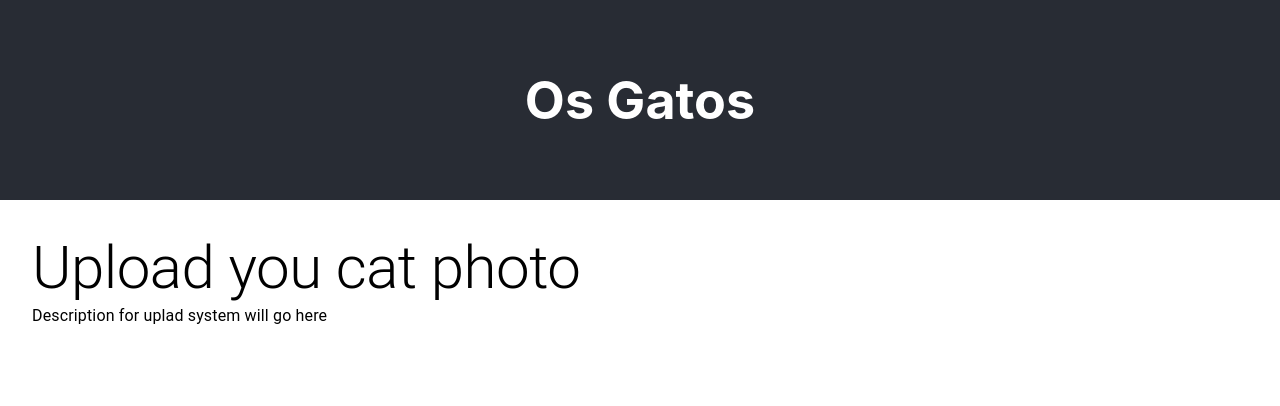
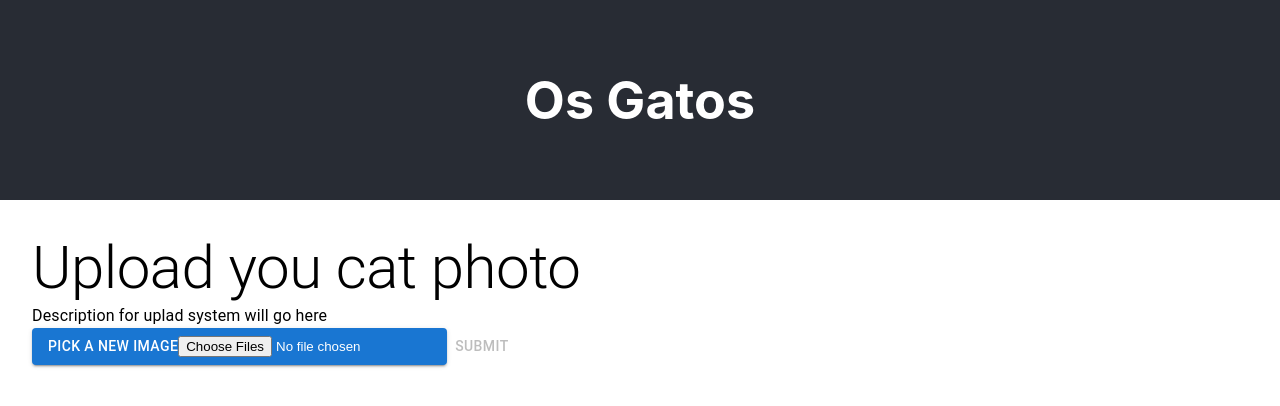
Before and after one commit to pczcanda/os-gatos, a React (Create React App) app: page /upload in a window 1280 px wide. Shown: the top 406 px of the page. Built offline with nearby package versions, Linux system fonts and the light colour scheme.

Commit message:
[R1] - initial upload of image with simple error handling

```diff
--- a/src/constants/api.ts
+++ b/src/constants/api.ts
@@ -1,6 +1,6 @@
 export const API_KEY = `live_ZIfWpCYrAAdXobhNXtim5zvgoYexRHP8ytMRpCyiLyriUpsyfzo0EaUFt2zORfCc`;
 
-export const API = "https://api.thecatapi.com/v1/images/";
+export const API = "https://api.thecatapi.com/v1/images";
 
 export const ENDPOINTS = {
   UPLOAD: `${API}/upload`,
--- a/src/pages/UploadPage/UploadPage.tsx
+++ b/src/pages/UploadPage/UploadPage.tsx
@@ -1,12 +1,68 @@
-import { Box, Typography } from "@mui/material";
+import { Box, Button, Typography } from "@mui/material";
+import { useEffect, useState } from "react";
+import { uploadNewCat } from "../../utils";
 
 const UploadPage: React.FC<{}> = () => {
+  /* state */
+  const [fileToUpload, setFileToUpload] = useState<FileList | null>(null);
+
+  /* effects */
+  useEffect(() => {
+    if (fileToUpload !== null) {
+      console.log(`file: ${fileToUpload.item(0)?.name}`);
+    }
+  }, [fileToUpload]);
+
+  /* events */
+  const handleSelectFile = (e: React.ChangeEvent<HTMLInputElement>) => {
+    setFileToUpload(e.target.files);
+  };
+
+  const handleUploadFile = async (e: React.FormEvent) => {
+    e.preventDefault();
+
+    try {
+      const file = fileToUpload?.item(0);
+      if (!file) {
+        console.log("file issues..");
+        return;
+      }
+
+      console.log("uploading..");
+      const newCat = new FormData();
+      newCat.append("file", file);
+      newCat.append("sub_id", "my-user-1");
+
+      const uploadedImage = await uploadNewCat(newCat);
+
+      console.log("uploaded", uploadedImage);
+    } catch (e) {
+      console.error("upload error", e);
+    }
+  };
+
   return (
     <Box>
       <Typography variant="h2">Upload you cat photo</Typography>
       <Typography variant="body1" data-testid="upload-page-description">
         Description for uplad system will go here
       </Typography>
+
+      <Box component="form" onSubmit={handleUploadFile}>
+        <Button
+          component="label"
+          role={undefined}
+          variant="contained"
+          tabIndex={-1}
+        >
+          Pick a new image
+          <input type="file" onChange={handleSelectFile} multiple />
+        </Button>
+
+        <Button type="submit" disabled={!fileToUpload} disableTouchRipple>
+          Submit
+        </Button>
+      </Box>
     </Box>
   );
 };
--- a/src/utils/https.ts
+++ b/src/utils/https.ts
@@ -6,7 +6,6 @@ export const uploadNewCat = async (catImage: FormData) => {
     method: "POST",
     headers: {
       ...HTTPS_HEADERS,
-      "Content-Type": "multipart/form-data",
     },
     body: catImage,
   });
```
